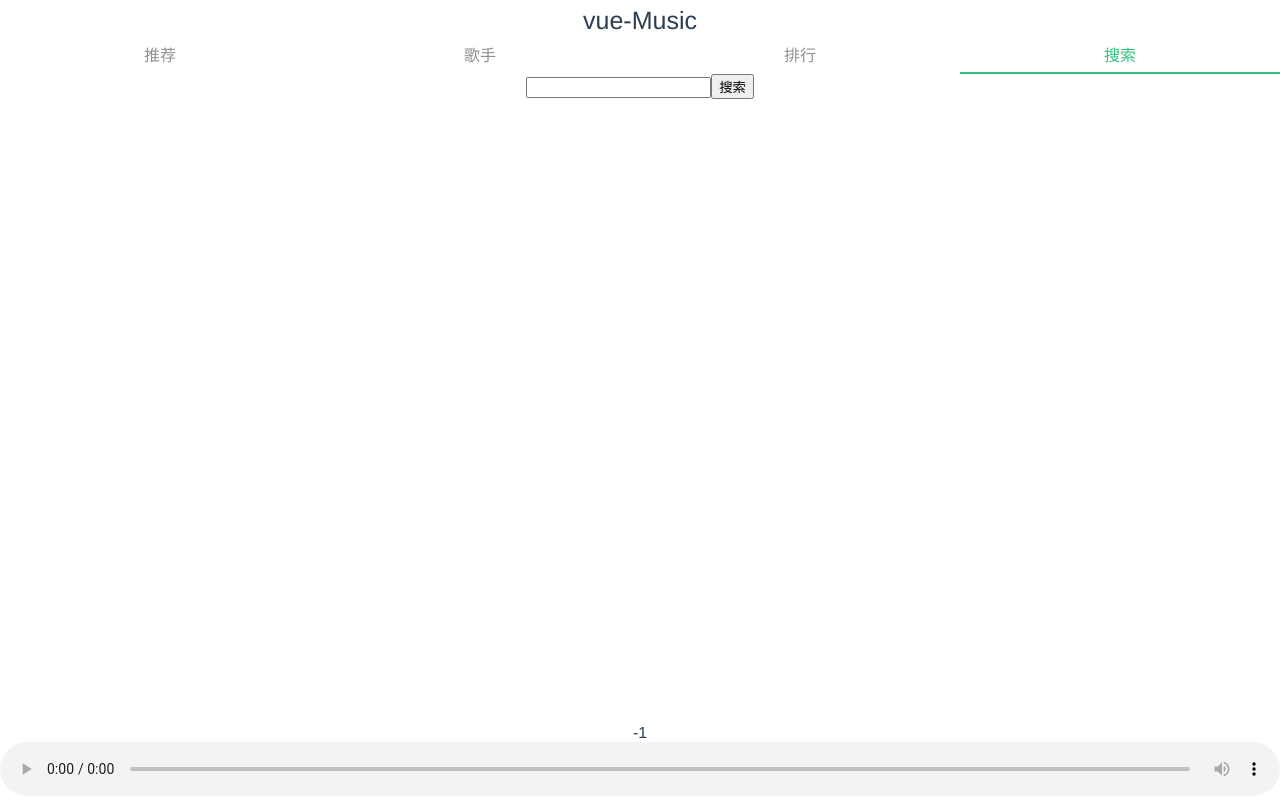
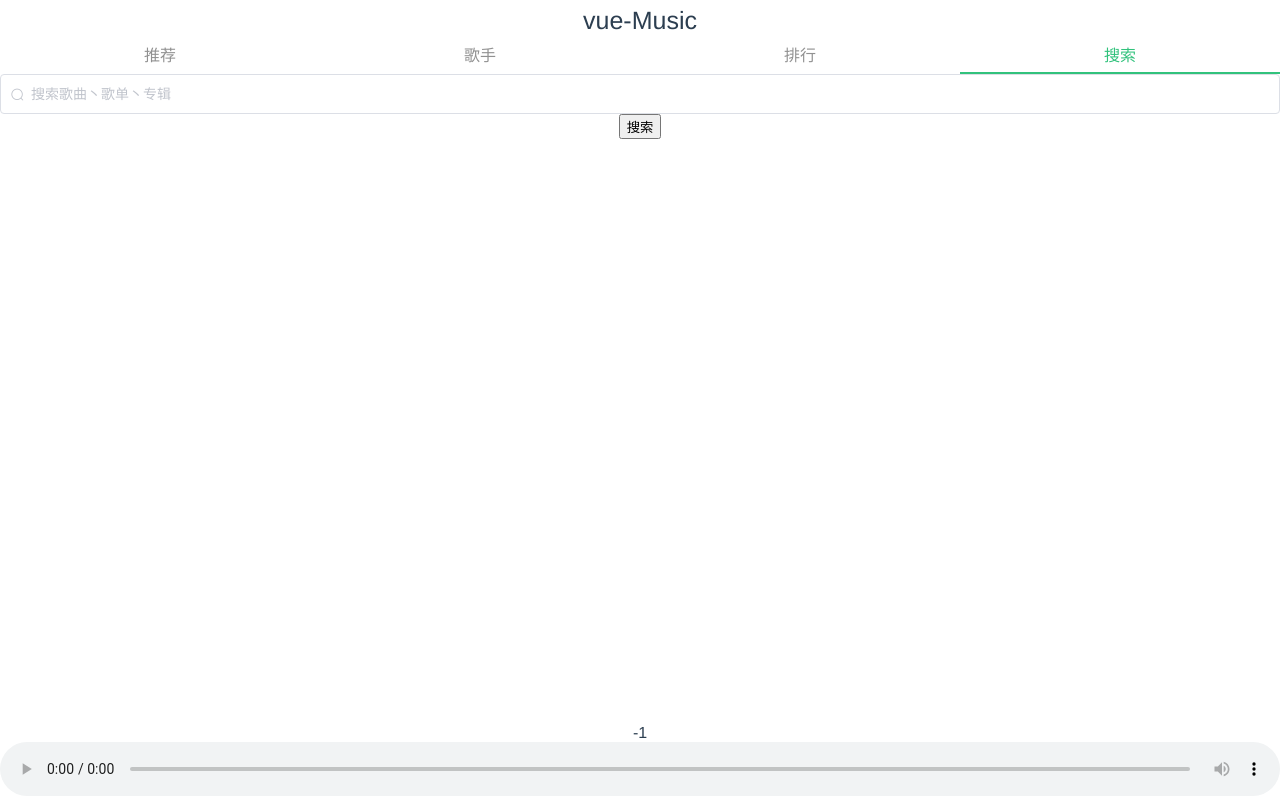
Before and after one commit to leaningzzZ/vueMusic, a Vue app: page /search in a window 1280 px wide. Built offline with nearby package versions, Linux system fonts and the light colour scheme; the HTML template or start-up script is replaced by a standard one.

Commit message:
歌手，搜索

```diff
--- a/src/components/search/search.vue
+++ b/src/components/search/search.vue
@@ -1,6 +1,6 @@
 <template>
     <div>
-        <input type="text" v-model="keyword">
+        <el-input class="search" placeholder="搜索歌曲丶歌单丶专辑" prefix-icon="el-icon-search"  v-model="keyword" v-on:keyup.enter="search(keyword)" > </el-input>
         <button @click="search(keyword)">搜索</button>
     </div>
 
@@ -22,3 +22,13 @@ export default {
     }
 }
 </script>
+
+<style>
+
+input{
+    /* width: 100%; */
+    font-size: 15px;
+}
+
+
+</style>
```
